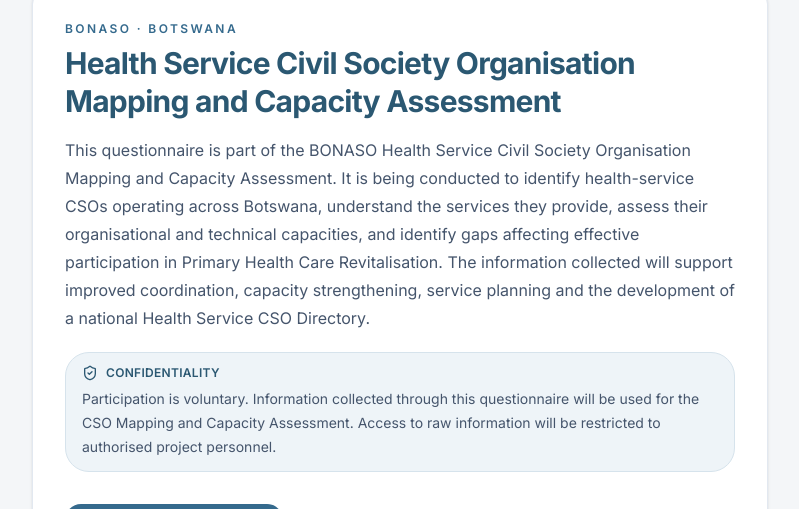
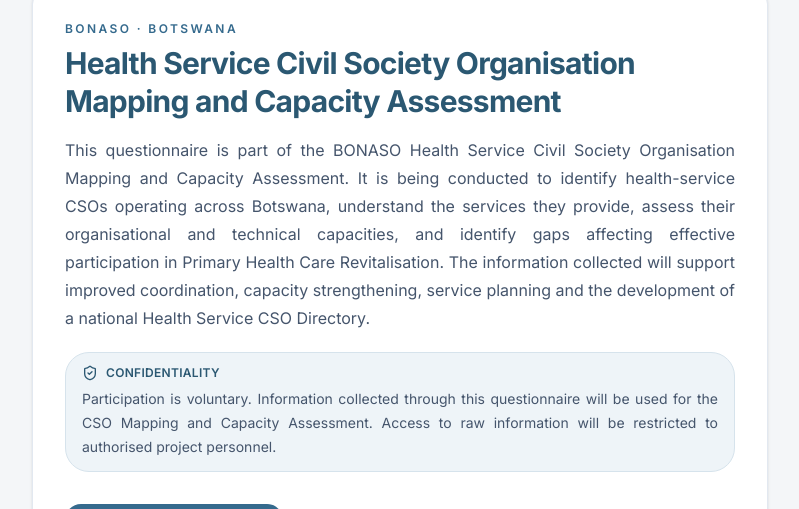
Before and after one commit to OTDEKOKER/bonaso-sesigo, a Next.js app in the folder frontend/: page /cso-mapping in a window 1280 px wide. Shown: the part 109-618 px from the top of the page, without its empty margins (240-1039 px from the left). Built offline with nearby package versions, Linux system fonts and the light colour scheme; no server answers.

Commit message:
Justify body text on /cso-mapping intro page
Apply text-align: justify to the introduction and confidentiality paragraphs.

Co-Authored-By: Claude Opus 4.8 (1M context) <noreply@anthropic.com>

```diff
--- a/frontend/app/cso-mapping/page.tsx
+++ b/frontend/app/cso-mapping/page.tsx
@@ -40,7 +40,7 @@ export default function CsoMappingIntroPage() {
           <h1 className="mt-2 text-2xl font-bold leading-tight tracking-tight text-[#2b5872] sm:text-3xl">
             Health Service Civil Society Organisation Mapping and Capacity Assessment
           </h1>
-          <p className="mt-4 text-sm leading-7 text-slate-600 sm:text-base">
+          <p className="mt-4 text-justify text-sm leading-7 text-slate-600 sm:text-base">
             This questionnaire is part of the BONASO Health Service Civil Society Organisation
             Mapping and Capacity Assessment. It is being conducted to identify health-service CSOs
             operating across Botswana, understand the services they provide, assess their
@@ -55,7 +55,7 @@ export default function CsoMappingIntroPage() {
               <ShieldCheck className="h-4 w-4" aria-hidden="true" />
               Confidentiality
             </h2>
-            <p className="mt-1.5 text-sm leading-6 text-slate-600">
+            <p className="mt-1.5 text-justify text-sm leading-6 text-slate-600">
               Participation is voluntary. Information collected through this questionnaire will be
               used for the CSO Mapping and Capacity Assessment. Access to raw information will be
               restricted to authorised project personnel.
```
